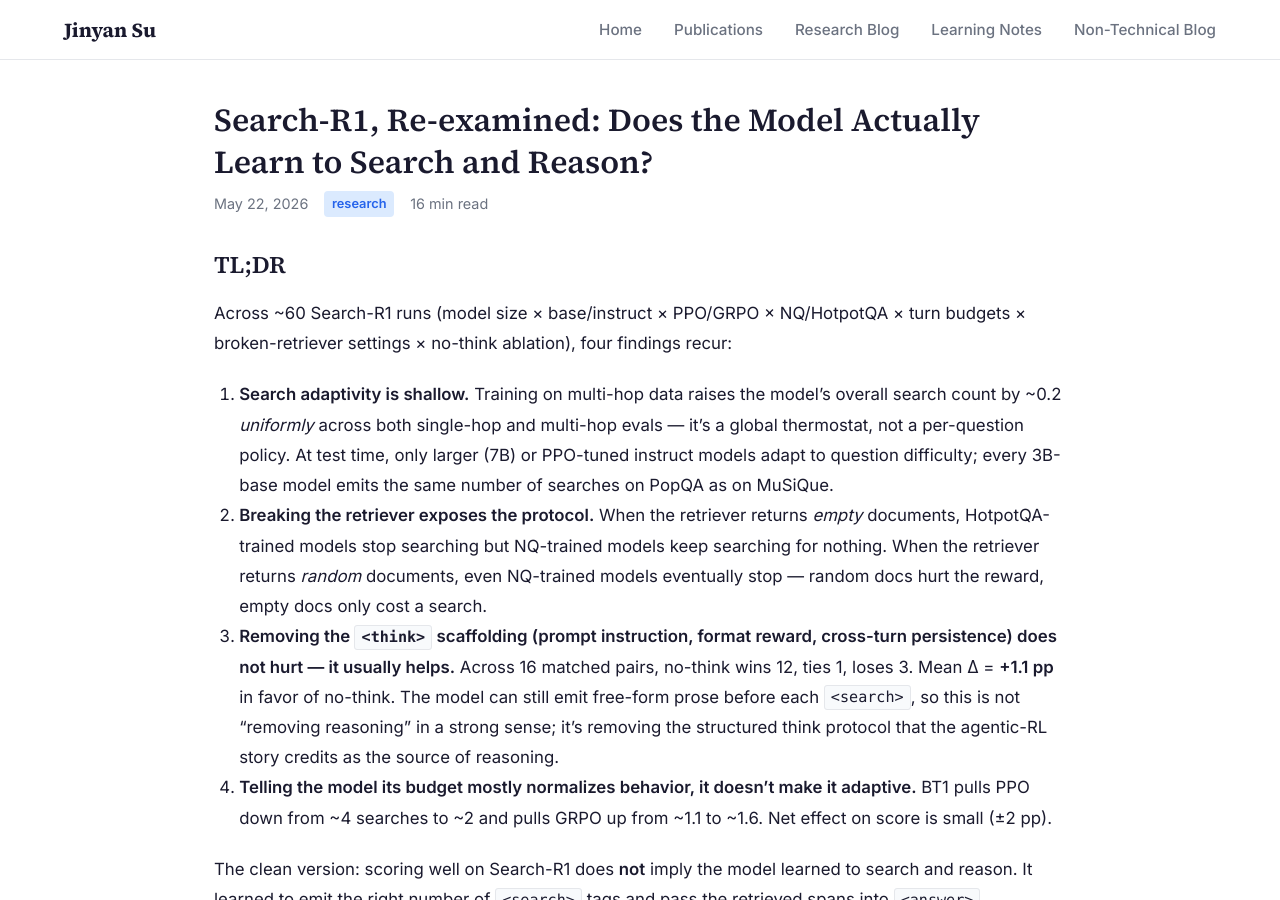
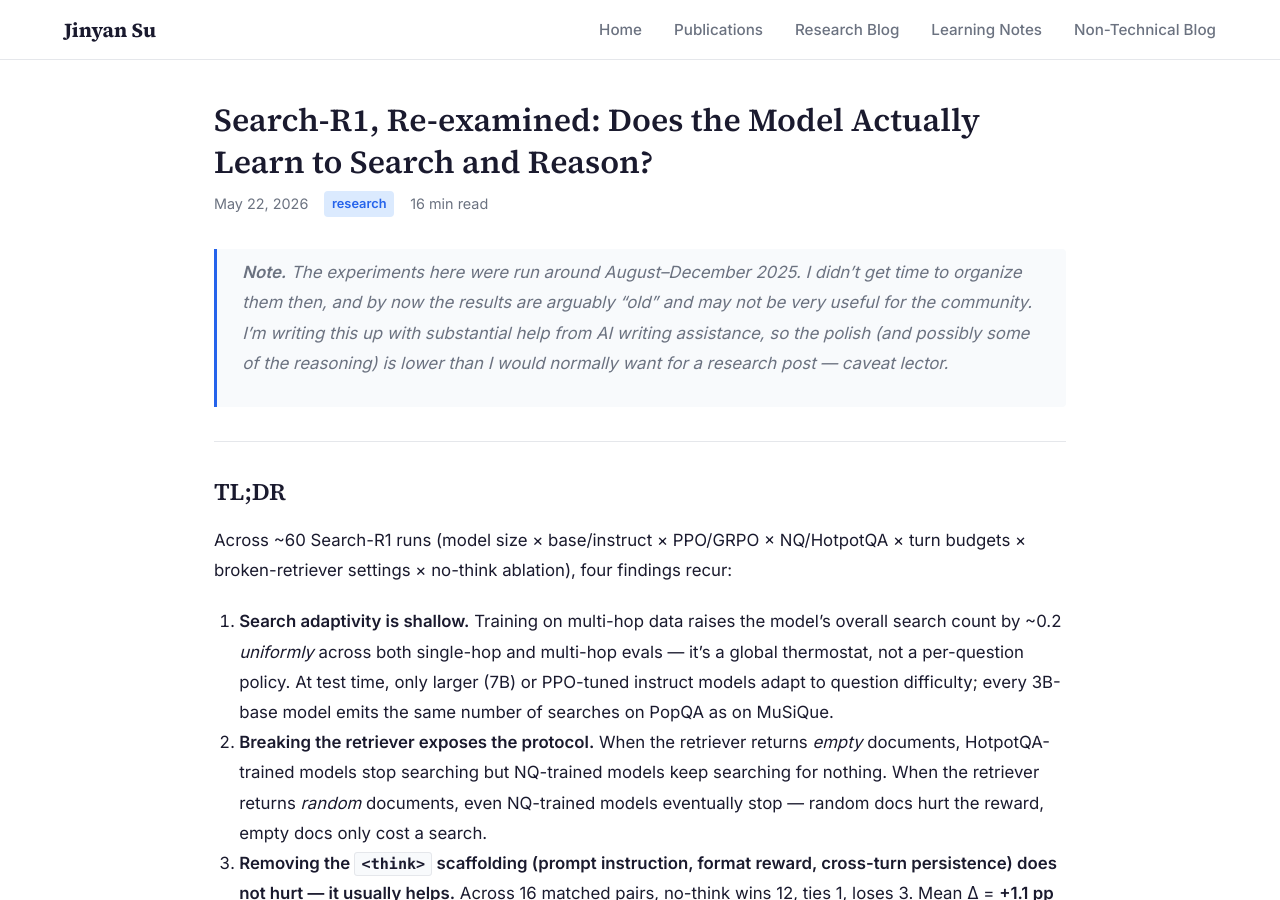
Before and after one commit to JinyanSu1/jinyansu1.github.io, a Jekyll site: the page built from _posts/2026-05-22-search-r1-does-the-model-actually-learn-to-search.md, in a window 1280 px wide and 900 px high. Built offline with Jekyll 4.4.1, drawn with Linux system fonts in a browser that asks for light colours.

Commit message:
Search-R1: add caveat note about experiment date + AI-assisted writeup

```diff
--- a/_posts/2026-05-22-search-r1-does-the-model-actually-learn-to-search.md
+++ b/_posts/2026-05-22-search-r1-does-the-model-actually-learn-to-search.md
@@ -5,6 +5,10 @@ date: 2026-05-22
 categories: research
 tags: [rl, tool-use, agents, search, reasoning, reward-hacking]
 excerpt: "We retrained Search-R1 across model sizes, RL algorithms, training distributions, search budgets, and broken-retriever settings — and ablated the <think> scaffolding. The model's QA score barely moves when the think protocol is removed; it collapses when the retriever returns nothing; and the number of searches the model issues has almost nothing to do with the question. RL teaches the model to play the search-tool protocol, not to reason about retrieval."
+---
+
+> **Note.** The experiments here were run around August–December 2025. I didn't get time to organize them then, and by now the results are arguably "old" and may not be very useful for the community. I'm writing this up with substantial help from AI writing assistance, so the polish (and possibly some of the reasoning) is lower than I would normally want for a research post — caveat lector.
+
 ---
 
 ## TL;DR
```
